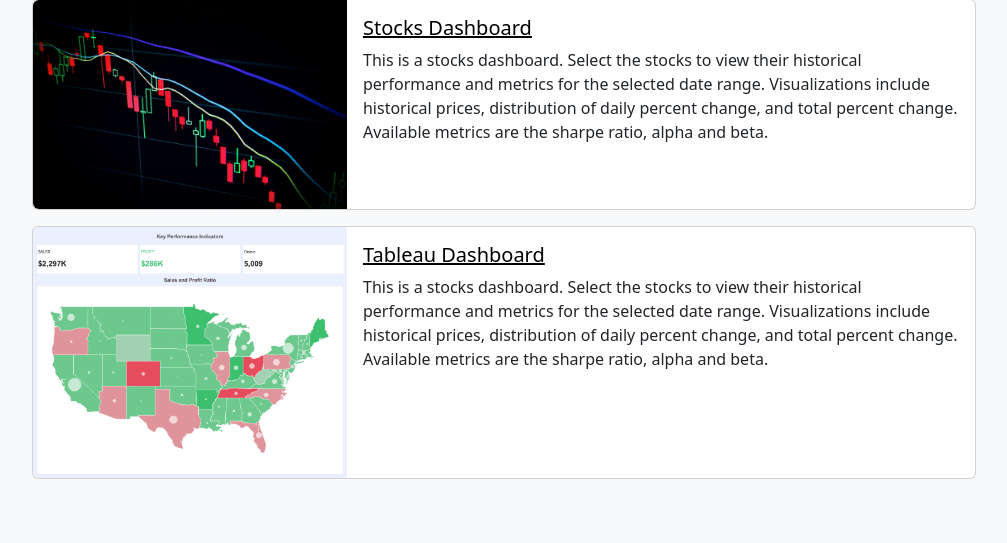
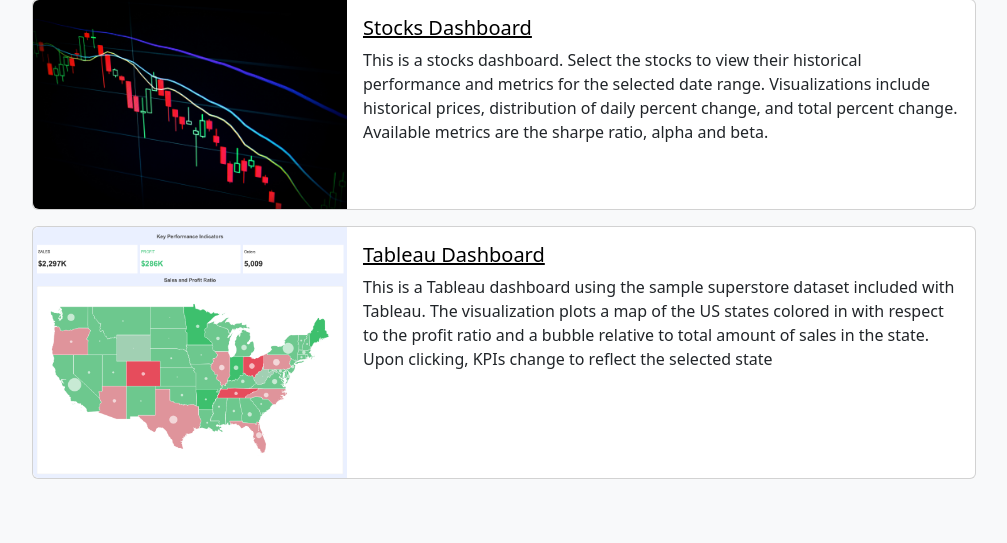
Before and after one commit to pot8osince98/myproject, a Flask app: page /projects/ in a window 1280 px wide. Shown: the part 787-1330 px from the top of the page, without its empty margins (136-1143 px from the left). Run offline with Flask 2, Linux system fonts and the light colour scheme; some libraries are stand-ins or nearby versions.

Commit message:
fixed tableau dashboard card text

```diff
--- a/myportfolio/templates/projects.html
+++ b/myportfolio/templates/projects.html
@@ -76,7 +76,7 @@
                 <h5 class="card-title">
                     <a href="{{url_for('projects.tableau_dashboard')}}" class="text-black">Tableau Dashboard</a>
                 </h5>
-                <p class="card-text">This is a stocks dashboard. Select the stocks to view their historical performance and metrics for the selected date range. Visualizations include historical prices, distribution of daily percent change, and total percent change. Available metrics are the sharpe ratio, alpha and beta.</p>
+                <p class="card-text">This is a Tableau dashboard using the sample superstore dataset included with Tableau. The visualization plots a map of the US states colored in with respect to the profit ratio and a bubble relative to total amount of sales in the state. Upon clicking, KPIs change to reflect the selected state</p>
               </div>
             </div>
           </div>
```
